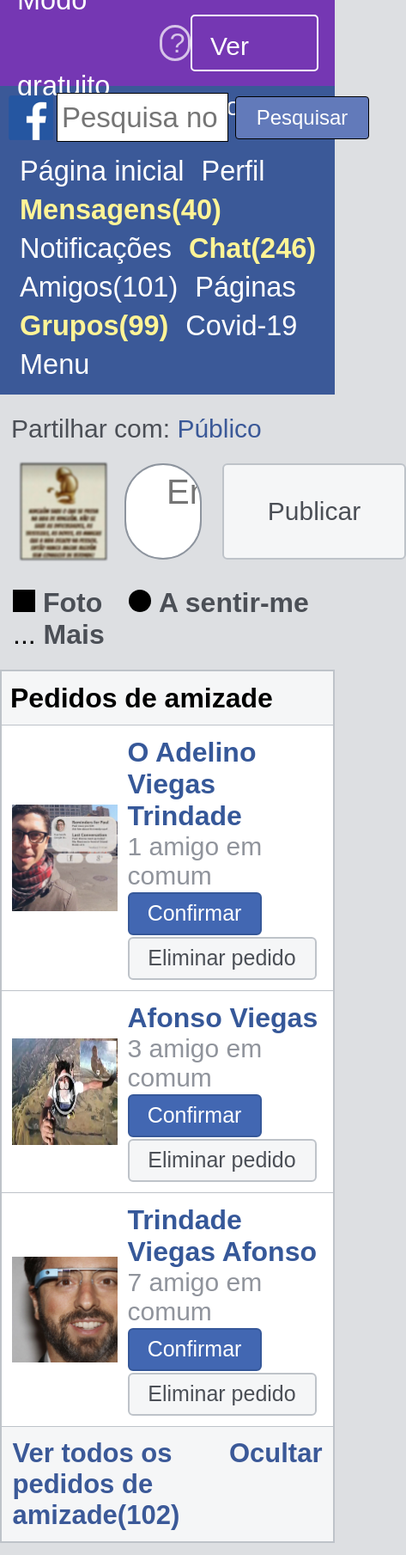
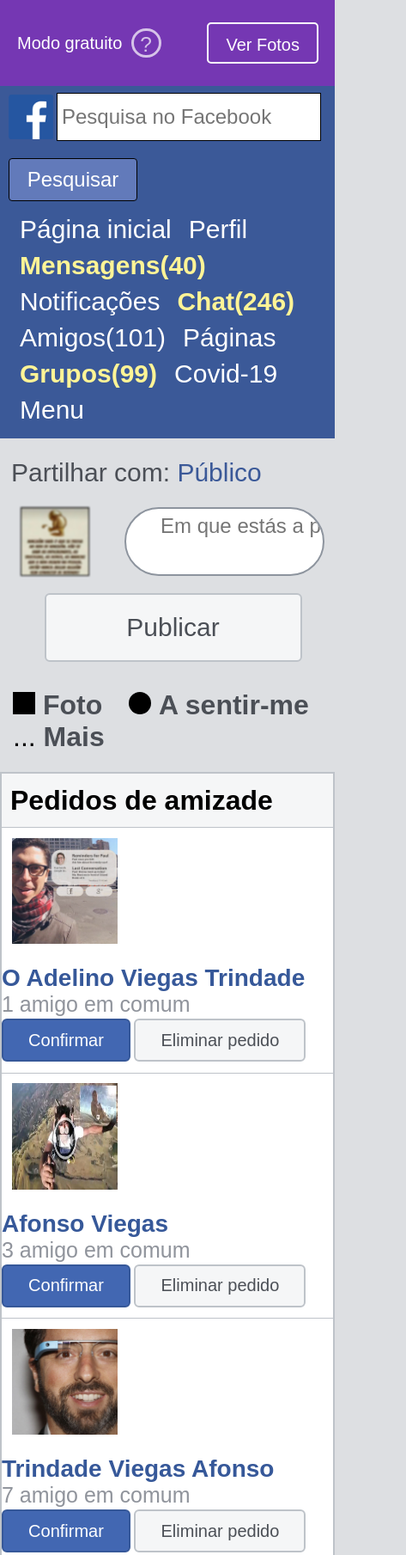
Before and after one commit to AdelinoViegas/Clone-FB, a plain HTML site: page index.html in a window 390 px wide. Shown: the top 1809 px of the page at 86% size, 473 px wide, since content can reach past the window. Drawn offline with Linux system fonts and the light colour scheme.

Commit message:
actualizar
commit

```diff
--- a/css/media.css
+++ b/css/media.css
@@ -10,7 +10,7 @@
 
 @media screen and (max-width:920px){
 
-    header#menuf section#n1 input#ctx{
+    .menu__top__input{
 	   min-width: 100px;
        height: 56px;
        font-size:24px;
@@ -18,57 +18,176 @@
        outline:none;
     }
 
+    .news__title{
+     font-size: 40px;
+   }
 
-    section#container-principal main#info2 img{
+
+    .section_pub__info2__img{
         width:80px;
         height:80px;
     }
 
-    section#container-principal main#info2 input,
-    section#container-principal main#info2 button{
+    .section_pub__info2__input,
+    .section_pub__info2__button{
         height:80px
     }
 
 
-    section#container-principal main#info2 input{
+    .section_pub__info2__input{
         font-size: 24px;
         padding-bottom: 36px;
         padding-left: 40px;
         border-radius:45px;
     }
 
-    div#footer2 p{
-        font-size: 28px;
-    }
 }
 
 @media screen and (max-width:720px){
-    div#footer4{
-		padding: 0 10px;
-	    grid-template-columns: repeat(1,auto);
+    .section_pub__info2{
+        width: 100%;
+        display: grid;
+        grid-template-columns: 120px auto;
+        align-items: center;
+        font-size: 30px;
+        padding: 23px 0px 0px 13px;
 	 }
+
+    .section_pub__info2__button{
+        width:100%;
+        max-width:300px;
+        margin:20px auto 0px auto;
+        font-size: 30px;
+        grid-area: 2/1/2/3;
+   }
+
 }
 
 @media screen and (max-width:500px){
-    div#span1{
-        font-size: 24.5px;
 
+    .top {
+        flex-wrap: wrap;
+       }
+
+    .top__info1__paragraph{
+        height: 100%;
+       line-height:0px;
+       font-size:20px;
     }
 
-    div#interrog{
+    .menu__top {
+        grid-template-columns: 48px auto;
+    }
+
+    .menu__bottom {
+        font-size: 30px;
+     }
+
+    .menu__top__button {
+        margin-top:20px;
+        width: 150px;
+        height: 50px;
+        font-size: 24px;
+        grid-area: 2/1/2/3;
+}
+
+    .news__container{
+        word-break: break-word;
+        padding:60px 80px;
+    }
+
+    .friendship__info__text1{
+        font-size: 28px;
+    }
+
+    .friendship__info__text2{
+        font-size:25px;
+    }
+
+    .friendship__info__confirm{
+      width: 150px;
+      font-size: 20px;
+   }
+
+   .friendship__info__delete{
+      width: 200px;
+      font-size: 20px;
+  }
+
+  .friends_request__text{
+    font-size: 25px;
+  }
+
+   .notification__text1__square{
+        min-width: 30px;
+        height: 30px;
+   }
+
+    .news img{
+      width: 100%;
+      height: 100%;
+      display: block;
+      margin: 40px 0px 0px 0px;
+    }
+
+    .top__info1__circle{
         font-size: 24.5px;
         width: 34.5px;
         height:34.5px;
         line-height: 32px;
         padding: 2px;
-       border-radius: 20px;
+        border-radius: 20px;
+        line-height: 32px;
+        padding: 5px;
+        border-radius: 21px;
    }
 
-   div#span2{
-    font-size: 24px;
- 	line-height: 58px;
- 	height: 58px;
- 	padding: 0px 15px;
+   .top__circle__interrogation{
+    position:relative;
+    top: -5px;
+    left: 2px;
+   }
+
+   .top__info2{
+    font-size: 20px;
+    margin-right: 19px;
+    line-height: 48px;
+    height: 48px;
+    padding: 0px 20px;
+  }
+
+  .more__history {
+    font-size: 28px;
  }
 
+  .footer_first {
+    display: grid;
+    grid-template-columns:auto;
+    background-color: #ebedf0;
+    border-top: 3px solid #d0d1d5;
+    padding: 20px 20px 20px 20px;
+ }
+
+ .container__text {
+    display: flex;
+    color: #1d2129;
+    font-size: 30px;
+    font-family: Arial,sans-serif;
+    font-weight: bold;
+    padding: 15px 5px;
 }
+
+.footer_second__text {
+    font-size: 28px;
+}
+
+.footer_fourth__text {
+    font-size: 22px;
+}
+
+.footer_final__link {
+    font-size: 28px;
+}
+
+
+}
--- a/css/style.css
+++ b/css/style.css
@@ -4,6 +4,11 @@
 *{margin: 0; padding:0; box-sizing:border-box; font-family: arial;}
 a{text-decoration: none;}
 body{background-color: #dddfe2;}
+
+img{
+	width:100%; height:100%;
+}
+
 section#mae{
 	margin: 0 15px;
 }
@@ -278,6 +283,7 @@ section#mae{
 
 .friendship__info{
 	display: flex;
+	flex-wrap:wrap;
 	align-items: center;
 	border-bottom:1.5px solid #bec3c9;
 	background-color: #fff;
```
